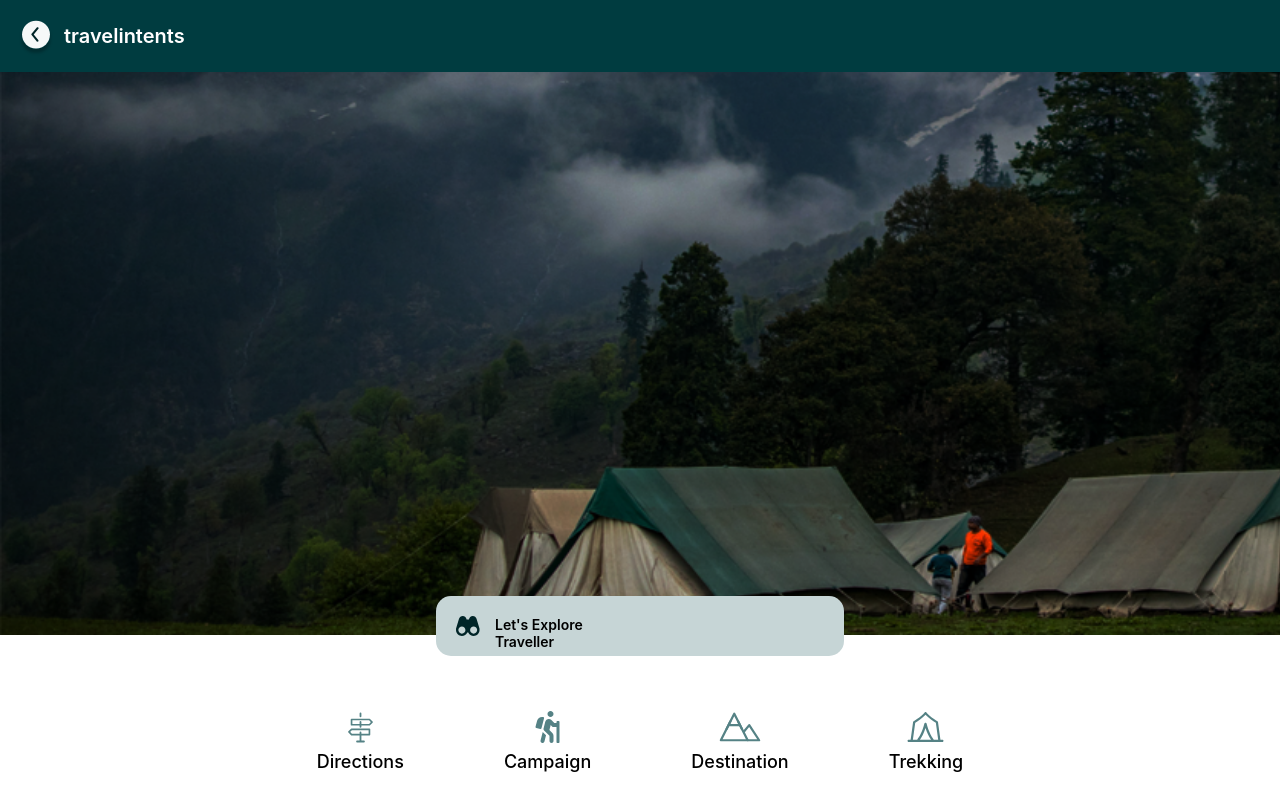
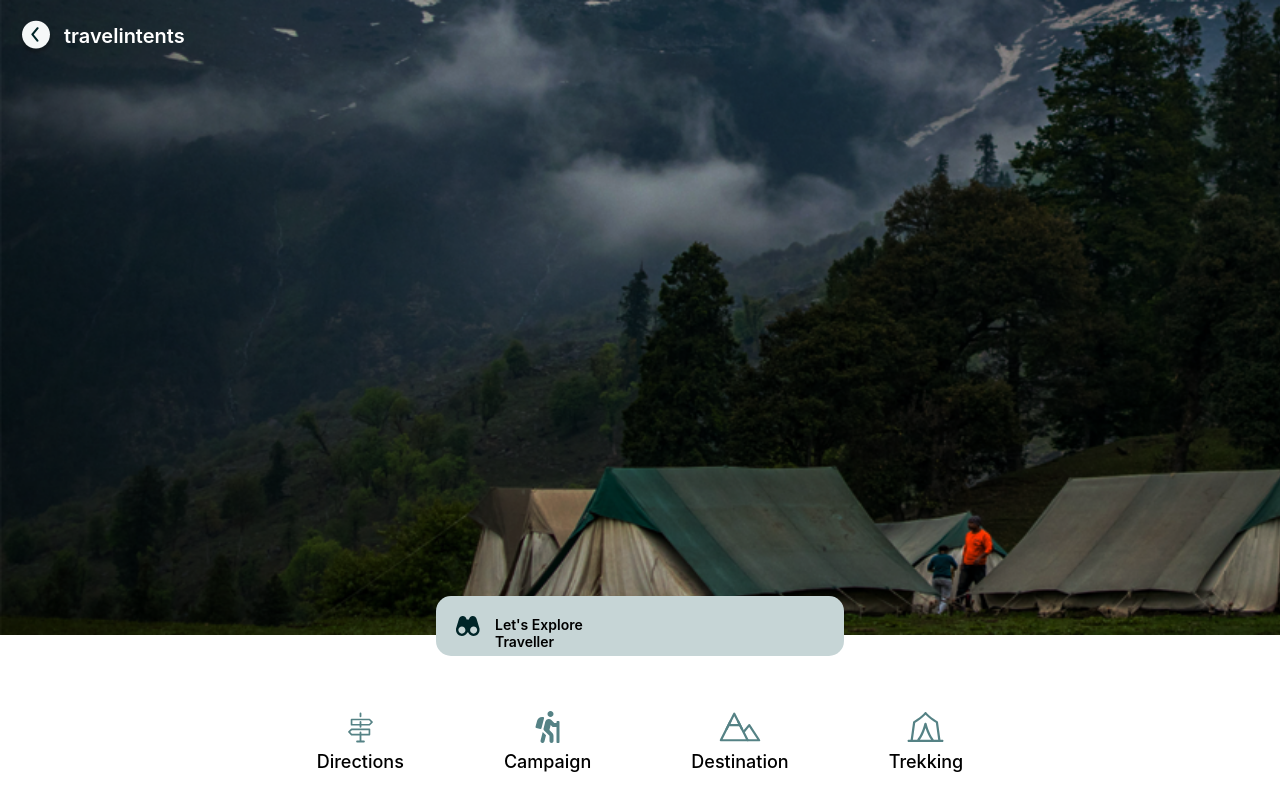
Before and after one commit to Gaithic/Travel-In-Tents, a React (Create React App) app: page / in a window 1280 px wide. Shown: the top 800 px of the page. Built offline with nearby package versions, Linux system fonts and the light colour scheme.

Commit message:
navbar changes

```diff
--- a/src/component/Navbar/Navbar.js
+++ b/src/component/Navbar/Navbar.js
@@ -55,7 +55,7 @@
             const appUrl =  appProtocol+'//'+hostName+':'+portNumber+'/';
 
             if(appUrl !== currentUrl){
-                navbarBackground = '#003C40';
+                navbarBackground = 'transparent';
             }
 
             console.log(appUrl, currentUrl, 'there is a url');
```
